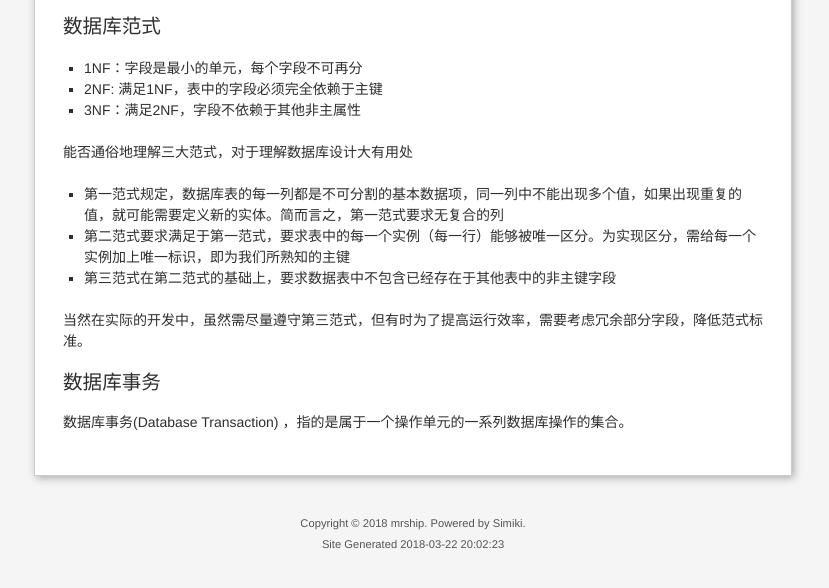
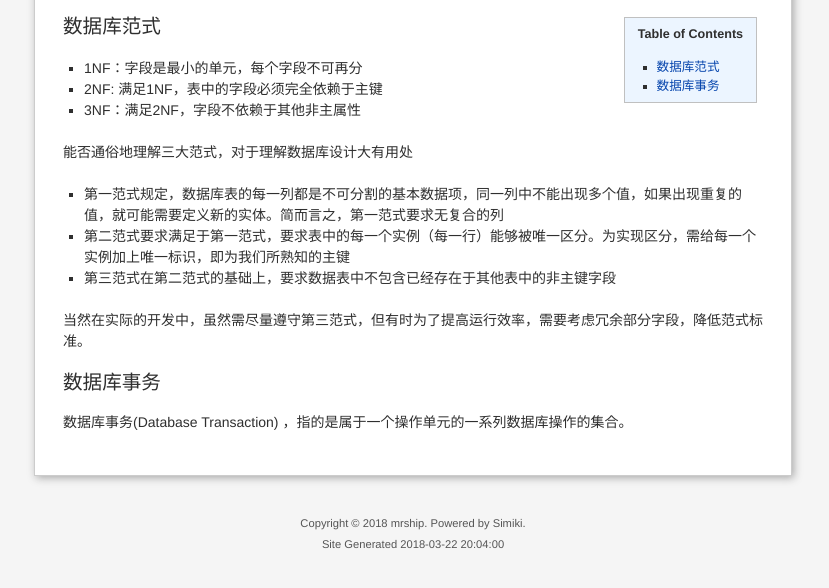
Before and after one commit to flyindance1994/shipwiki, a plain HTML site: page DB/mysqlbase.html in a window 1280 px wide. Shown: the part 140-728 px from the top of the page, without its empty margins (227-1056 px from the left). Drawn offline with Linux system fonts and the light colour scheme.

Commit message:
Update output documentation

```diff
--- a/DB/mysqlbase.html
+++ b/DB/mysqlbase.html
@@ -25,7 +25,12 @@
 
 <div class="page_title">Mysql 基础</div>
 
-  <h3 id="_1">数据库范式</h3>
+  <div class="toc"><span class="toctitle">Table of Contents</span><ul>
+<li><a href="#_1">数据库范式</a></li>
+<li><a href="#_2">数据库事务</a></li>
+</ul>
+</div>
+<h3 id="_1">数据库范式</h3>
 <ul>
 <li>1NF：字段是最小的单元，每个字段不可再分</li>
 <li>2NF: 满足1NF，表中的字段必须完全依赖于主键</li>
@@ -45,7 +50,7 @@
       <span>
         <p>Copyright © 2018 mrship.
         Powered by <a href="http://simiki.org/" target="_blank">Simiki</a>.</p>
-        <p>Site Generated 2018-03-22 20:02:23</p>
+        <p>Site Generated 2018-03-22 20:04:00</p>
       </span>
     </div>
 
```
Also changed, not shown: index.html (+1 -1 lines), intro/gettingstarted.html (+1 -1 lines).
